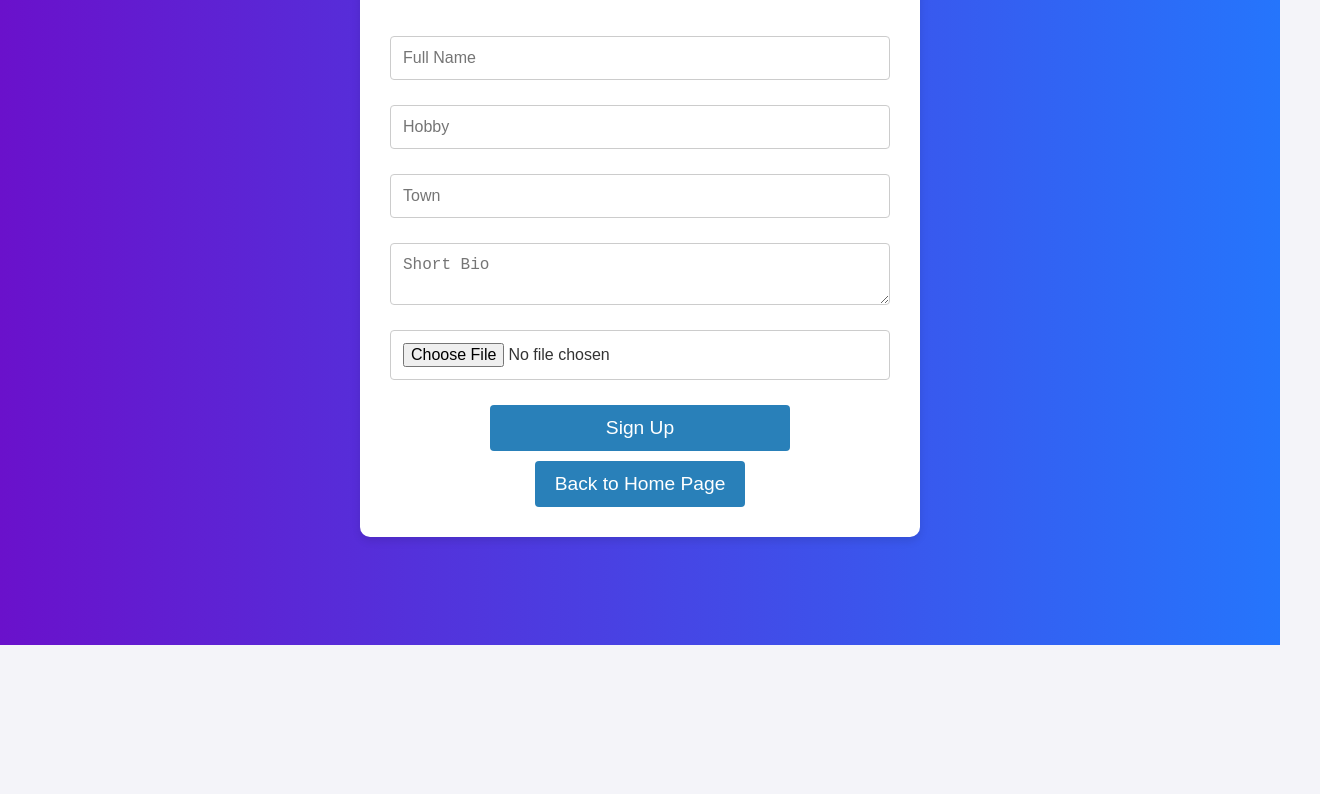
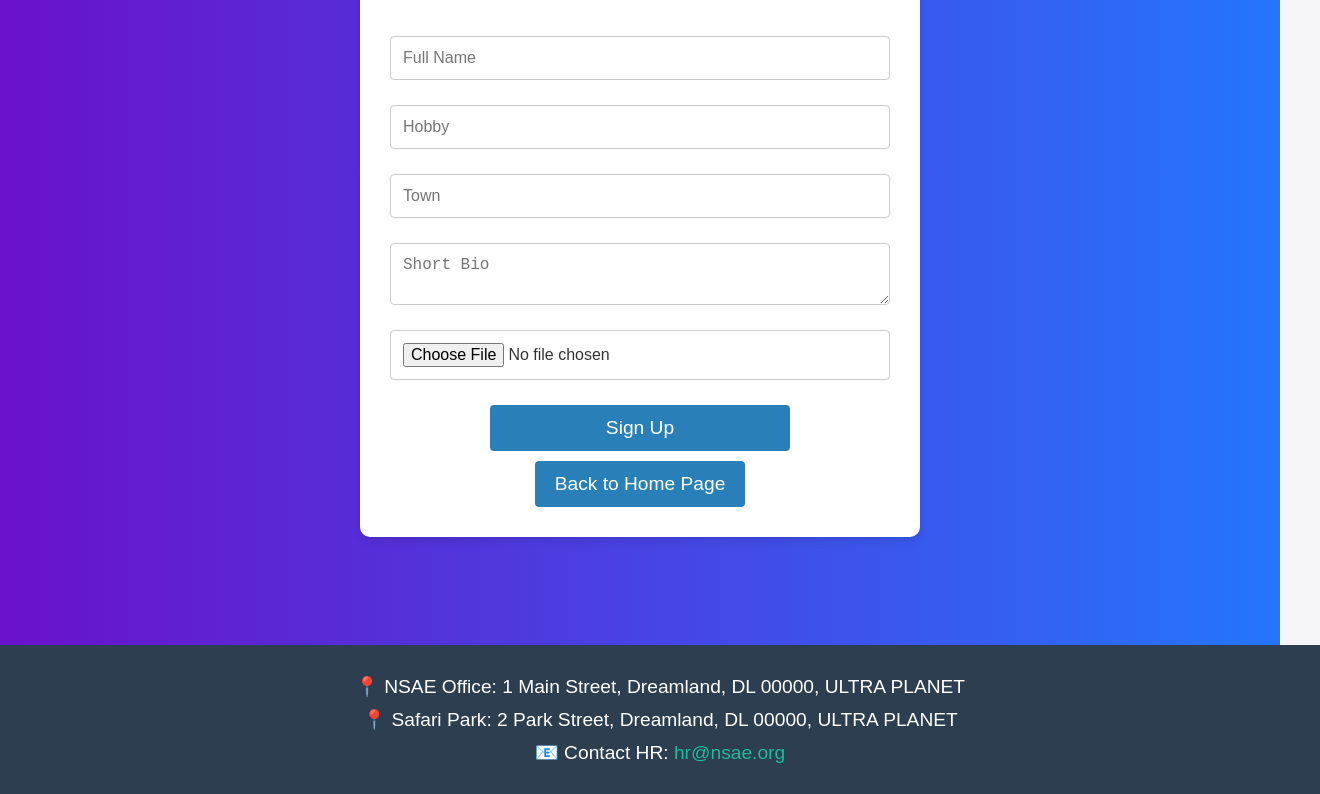
Before and after one commit to ChaseWink05/No-Stray-Animals-Ever--NSAE--WebApp, a React (Vite) app in the folder nsae-dashboard/: page /VolunteerSignup in a window 1280 px wide. Shown: the part 339-1133 px from the top of the page, 1320 px wide, since content can reach past the window. Before the commit the page ends 984 px from the top, so only its background shows below. Built offline with nearby package versions, Linux system fonts and the light colour scheme.

Commit message:
Added Footer to every page

```diff
--- a/nsae-dashboard/src/App.jsx
+++ b/nsae-dashboard/src/App.jsx
@@ -8,6 +8,7 @@ import Login from "./components/Login";
 import CEOPage from "./components/CEOPage";
 import HandlerPage from "./components/Handler";
 import Navbar from "./components/Navbar"; // Import the Navbar component
+import Footer from "./components/Footer";
 
 function App() {
   return (
@@ -25,9 +26,11 @@ function App() {
           <Route path="/handler" element={<HandlerPage />} />
           <Route path="/VolunteerSignup" element={<VolunteerSignup />} />
         </Routes>
+        <Footer />
       </div>
     </Router>
   );
 }
 
+
 export default App;
--- /dev/null
+++ b/nsae-dashboard/src/components/Footer.jsx
@@ -0,0 +1,16 @@
+import React from "react";
+import { Link } from "react-router-dom";
+import "../styles/Footer.css";
+
+function Footer() {
+    return (
+        <footer className="footer">
+            <div className="footer-content">
+                <p>📍 NSAE Office: 1 Main Street, Dreamland, DL 00000, ULTRA PLANET</p>
+                <p>📍 Safari Park: 2 Park Street, Dreamland, DL 00000, ULTRA PLANET</p>
+                <p>📧 Contact HR: <a href="mailto:hr@nsae.org">hr@nsae.org</a></p>
+            </div>
+        </footer>
+    );
+}
+export default Footer;
--- a/nsae-dashboard/src/components/Home.jsx
+++ b/nsae-dashboard/src/components/Home.jsx
@@ -19,13 +19,7 @@ function Home() {
         <Link to="/signup" className="button">Become a Volunteer</Link>
         <Link to="/login" className="button">Login</Link>
       </div>
-      <footer className="footer">
-        <div className="footer-content">
-          <p>📍 NSAE Office: 1 Main Street, Dreamland, DL 00000, ULTRA PLANET</p>
-          <p>📍 Safari Park: 2 Park Street, Dreamland, DL 00000, ULTRA PLANET</p>
-          <p>📧 Contact HR: <a href="mailto:hr@nsae.org">hr@nsae.org</a></p>
-        </div>
-      </footer>
+
     </div>
   );
 }
--- a/nsae-dashboard/src/components/Login.jsx
+++ b/nsae-dashboard/src/components/Login.jsx
@@ -32,7 +32,7 @@ function Login() {
       <input type="password" placeholder="Password" onChange={(e) => setPassword(e.target.value)} />
       <button onClick={handleLogin}>Login</button>
       <button onClick={() => navigate("/signup")}>Sign Up</button>
-      <button onClick={() => Dashboard("/dashboard")}>Dashboard</button>
+      <button onClick={() => navigate("/Home")}>Home </button>
     </div>
   );
 }
--- /dev/null
+++ b/nsae-dashboard/src/styles/Footer.css
@@ -0,0 +1,22 @@
+.footer {
+    background-color: #2c3e50;
+    color: white;
+    padding: 20px;
+    text-align: center;
+    bottom: 0;
+    width: 100%;
+  }
+
+  .footer-content {
+    max-width: 1200px;
+    margin: 0 auto;
+  }
+
+  .footer a {
+    color: #1abc9c;
+    text-decoration: none;
+  }
+
+  .footer a:hover {
+    text-decoration: underline;
+  }
--- a/nsae-dashboard/src/styles/Home.css
+++ b/nsae-dashboard/src/styles/Home.css
@@ -42,25 +42,3 @@ p {
 .button:hover {
   background-color: #1abc9c; /* Green */
 }
-.footer {
-  background-color: #2c3e50;
-  color: white;
-  padding: 20px;
-  text-align: center;
-  bottom: 0;
-  width: 100%;
-}
-
-.footer-content {
-  max-width: 1200px;
-  margin: 0 auto;
-}
-
-.footer a {
-  color: #1abc9c;
-  text-decoration: none;
-}
-
-.footer a:hover {
-  text-decoration: underline;
-}
```
